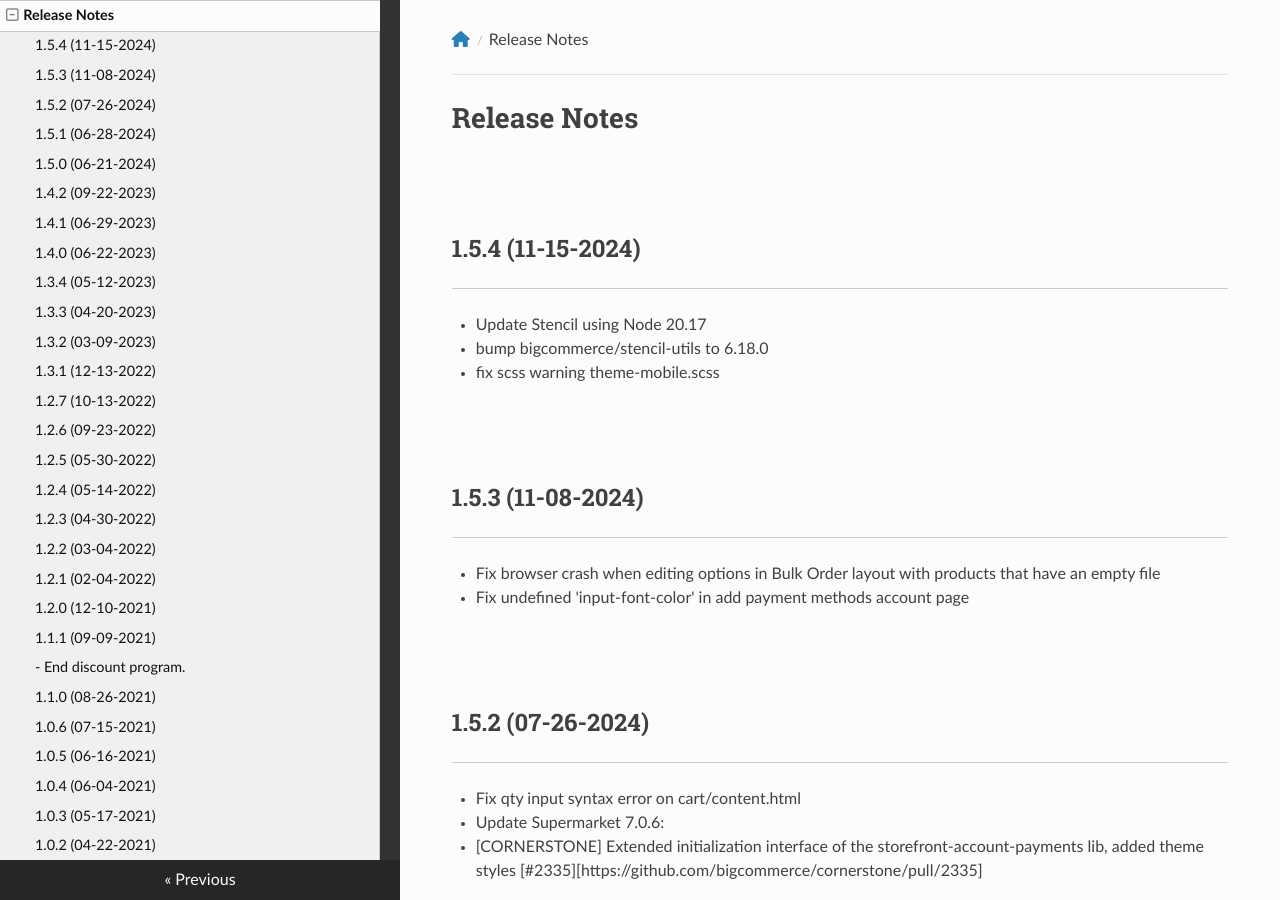
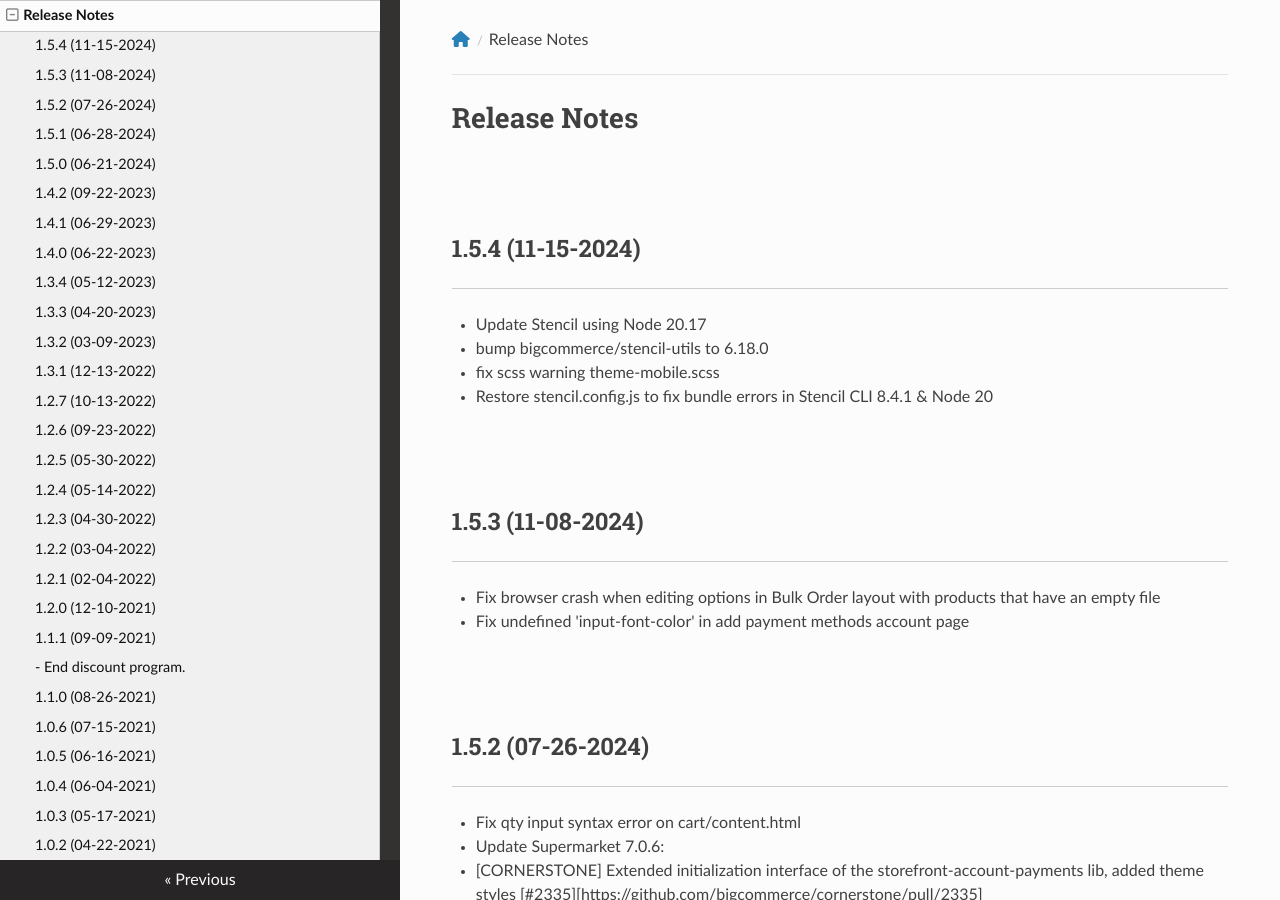
Before and after one commit to tvlgiao/bc-beautify-docs, an MkDocs documentation site: the page built from docs/changelog.md, in a window 1280 px wide and 900 px high. Built offline with MkDocs 1.6.1, drawn with Linux system fonts in a browser that asks for light colours; nearby versions of some CDN libraries.

Commit message:
Release 1.5.4

```diff
--- a/docs/changelog.md
+++ b/docs/changelog.md
@@ -4,6 +4,7 @@
 - Update Stencil using Node 20.17
 - bump bigcommerce/stencil-utils to 6.18.0
 - fix scss warning theme-mobile.scss
+- Restore stencil.config.js to fix bundle errors in Stencil CLI 8.4.1 & Node 20
 
 ## 1.5.3 (11-08-2024)
 - Fix browser crash when editing options in Bulk Order layout with products that have an empty file
```
